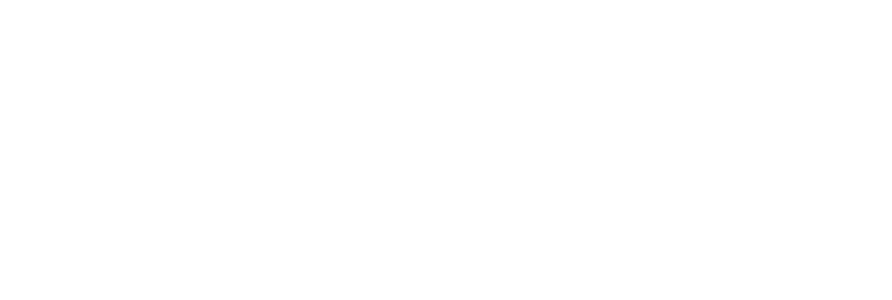
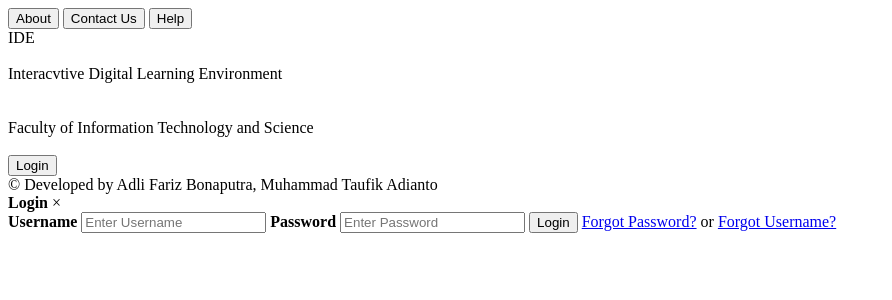
Before and after one commit to abathz/IDE-PBW, a PHP site: page / in a window 1280 px wide. Before the commit the part shown is empty. Shown: the top 300 px of the page, without its empty margins (0-892 px from the left). Run offline with PHP 8.4, Linux system fonts and the light colour scheme.

Commit message:
index.php

```diff
--- a/index.php
+++ b/index.php
@@ -2,8 +2,54 @@
 <html>
 	<head>
 		<title>IDE</title>
+		<link rel="stylesheet" type="text/css" href="style/style.css">
+
 	</head>
 	<body>
+		<div id="upperbut">
+			<button type="button" id="but" onclick= " "> About </button>
+			<button type="button" id="but" onclick= " "> Contact Us </button>
+			<button type="button" id="but" onclick= " "> Help </button>
+		</div>
+		<div id="content">
+			<div id="Big">IDE</div>
+			<br>
+			<div id ="med">Interacvtive Digital Learning Environment</div>
+			<br>
+			<br>
+			<div id ="small">Faculty of Information Technology and Science</div>
+			<br>
+			<button id="myBtn" onclick="document.getElementById('id01').style.display='block'" style="width:auto;"> Login</button>
+		</div>
+		<div id="about">&copy Developed by Adli Fariz Bonaputra, Muhammad Taufik Adianto</div>
 
+		<div id="id01" class="modal">
+			<form class= "modal-content animate" action="/action_page.php">
+			<div class = "imgcontainer">
+				<label><b>Login</b></label>
+				<span onclick="document.getElementById('id01').style.display='none'" class="close" title="Close Modal">&times;</span>
+			</div>
+			<div class= "container">
+				<label><b>Username</b></label>
+				<input type="text" placeholder="Enter Username" name="uname" required>
+
+				<label><b>Password</b></label>
+				<input type="password" placeholder="Enter Password" name="psw" required>
+
+				<button type="submit">Login</button>
+				<span class="psw"><a href="#">Forgot Password?</a> or <a href="#">Forgot Username?</a> </span>
+				</div>
+			</form>
+		</div>
+		<script>
+		var modal = document.getElementById('id01');
+		window.onclick=function(event){
+			if(event.target == modal){
+				modal.style.display= "none";
+
+			}
+
+		}
+		</script>
 	</body>
 </html>
```
